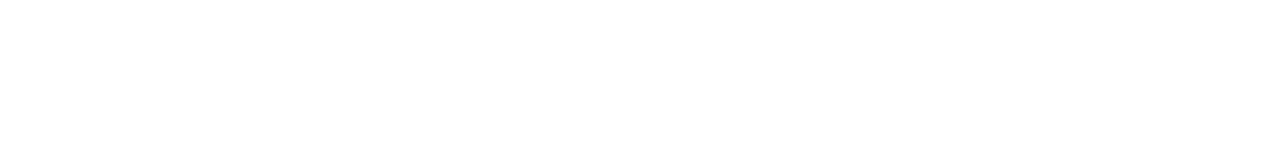
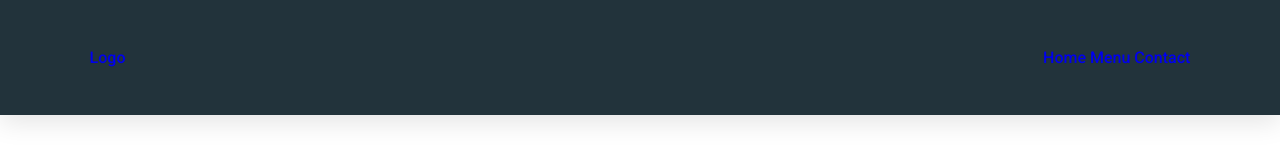
Before and after one commit to zahrabateninia/Cafe-page, a website built with webpack: page dist/index.html in a window 1280 px wide. Built offline with nearby package versions, Linux system fonts and the light colour scheme.

Commit message:
Add header's background and contents

```diff
--- a/dist/index.html
+++ b/dist/index.html
@@ -4,11 +4,23 @@
     <meta charset="UTF-8" />
     <meta name="viewport" content="width=device-width, initial-scale=1.0" />
     <title>Un Peu French</title>
+    <link rel="stylesheet" type="text/css" href="https://cdnjs.cloudflare.com/ajax/libs/font-awesome/6.5.1/css/all.min.css">
+    <!-- custom css file link -->
     <link rel="stylesheet" href="style.css" />
   </head>
   <body>
-    <div class="content" id="content">
+    <!-- <div class="content" id="content">
       <script src="main.js"></script>
-    </div>
+    </div> -->
+    <!-- header section start -->
+    <header>
+        <a href="#" class="logo">logo</a>
+        <nav>
+            <a href="#home">Home</a>
+            <a href="#menu">Menu</a>
+            <a href="#contact">Contact</a>
+        </nav>
+    </header>
+    <!-- header section end -->
   </body>
 </html>
--- a/dist/style.css
+++ b/dist/style.css
@@ -0,0 +1,42 @@
+@import url('https://fonts.googleapis.com/css2?family=Roboto:ital,wght@0,100;0,500;0,900;1,100;1,300;1,400&display=swap');
+
+:root{
+    --black: rgb(10, 9, 8);
+    --dark-slate-blue: rgb(34, 51, 59);
+    --light-beige: rgb(234, 224, 213);
+    --light-brown: rgb(198, 172, 143);
+    --dark-coffee: rgb(94, 80, 63);
+    --box-shadow: 0 .5rem 1.5rem rgba(0, 0, 0, .1);
+}
+*{
+    font-family: 'Roboto', sans-serif;
+    margin: 0;
+    padding: 0;
+    box-sizing: border-box;
+    text-decoration: none;
+    outline: none;
+    border: none;
+    text-transform: capitalize;
+    transition: all .2 linear;
+}
+
+html{
+    /* font-size:  62.5%; */
+    overflow-x: hidden;
+    scroll-behavior: smooth;
+}
+/* navbar style start */
+header{
+    position: fixed;
+    top: 0;
+    left: 0;
+    right: 0;
+    background-color: var(--dark-slate-blue);
+    padding: 3rem 7%;
+    /* a padding of 7% of the element's containing block's
+    width for the left and right padding. */
+    display: flex;
+    align-items: center;
+    justify-content: space-between;
+    box-shadow: var(--box-shadow);
+}
```
